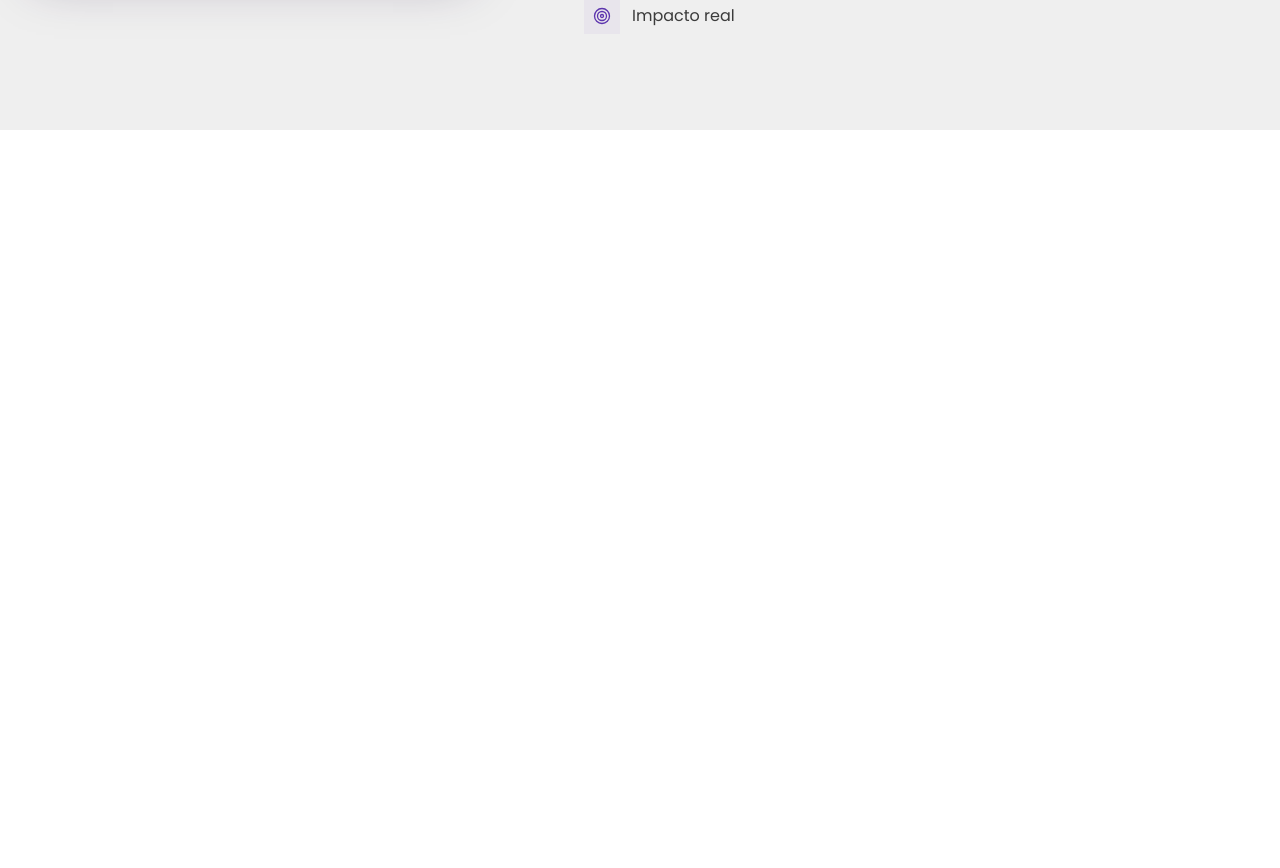
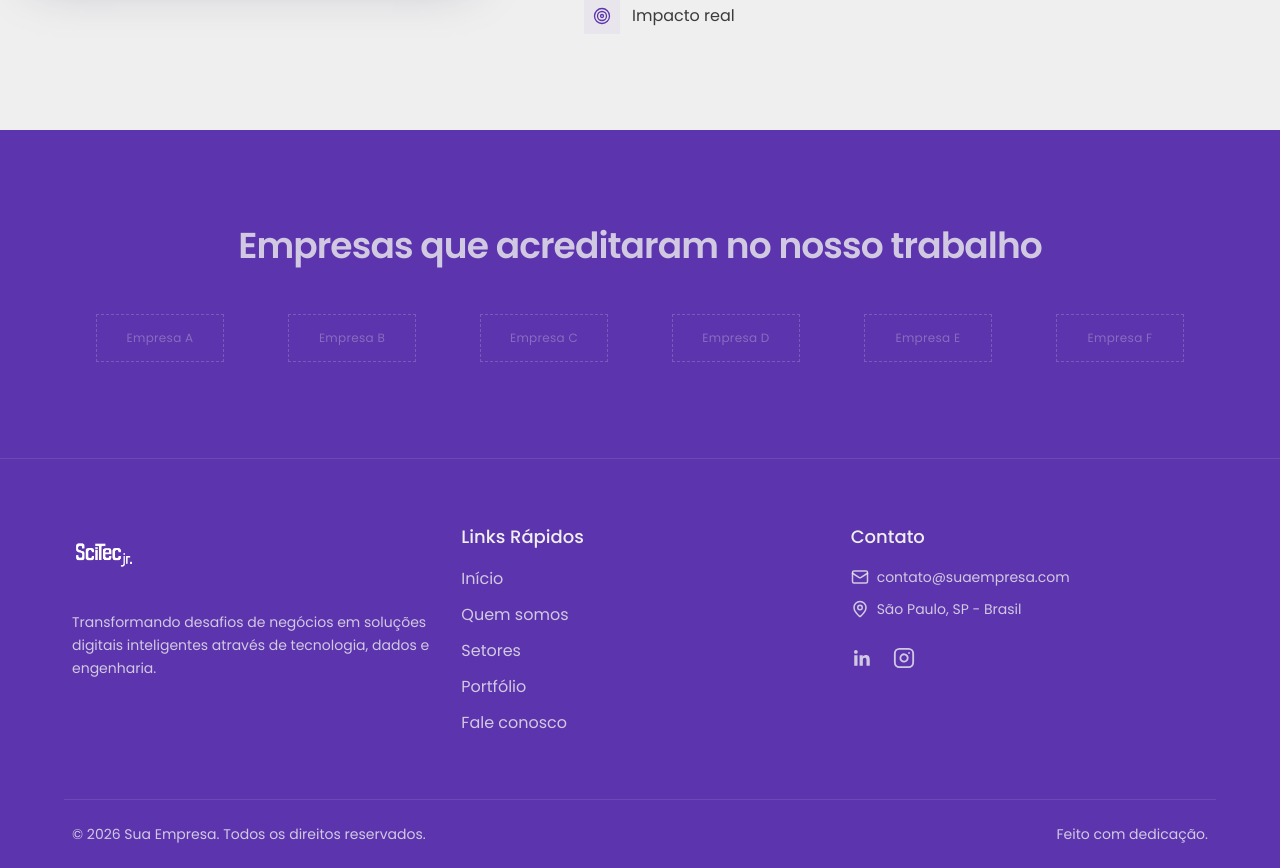
Before and after one commit to V1ct0rCanassa/Scitec, a React (Vite) app: page / in a window 1280 px wide. Shown: the part 1320-2188 px from the top of the page. Before the commit the page ends 1450 px from the top, so only its background shows below. Built offline with nearby package versions, Linux system fonts and the light colour scheme.

Commit message:
add about us section

```diff
--- a/index.html
+++ b/index.html
@@ -1,5 +1,5 @@
 <!doctype html>
-<html lang="en">
+<html lang="en" class="scroll-smooth">
     <head>
         <meta charset="UTF-8" />
         <link rel="icon" type="image/svg+xml" href="/branco1.png" />
--- a/package.json
+++ b/package.json
@@ -14,6 +14,7 @@
     "lucide-react": "^1.34.0",
     "react": "^19.2.8",
     "react-dom": "^19.2.8",
+    "simple-icons": "^16.28.0",
     "tailwindcss": "^4.3.3"
   },
   "devDependencies": {
--- a/src/App.tsx
+++ b/src/App.tsx
@@ -1,6 +1,8 @@
 import Header from "./components/header/header"
 import Hero from "./components/hero/hero"
 import AboutUs from "./components/about/about"
+import Footer from "./components/footer"
+import TrustedBy from "./components/trusted/trustedby"
 
 function App() {
 
@@ -8,7 +10,9 @@ function App() {
     <>
       <Header />
       <Hero />
-      <AboutUs/>
+      <AboutUs />
+      <TrustedBy/>
+      <Footer/>
     </>
   )
 }
--- a/src/components/about/about.tsx
+++ b/src/components/about/about.tsx
@@ -1,6 +1,28 @@
+import { useEffect, useRef, useState } from 'react'
 import { GraduationCap, Handshake, Target } from 'lucide-react'
 
 function AboutUs() {
+  const sectionRef = useRef<HTMLElement>(null)
+  const [visible, setVisible] = useState(false)
+
+  useEffect(() => {
+    const node = sectionRef.current
+    if (!node) return
+
+    const observer = new IntersectionObserver(
+      ([entry]) => {
+        if (entry.isIntersecting) {
+          setVisible(true)
+          observer.unobserve(node)
+        }
+      },
+      { threshold: 0.2 }
+    )
+
+    observer.observe(node)
+    return () => observer.disconnect()
+  }, [])
+
   const valores = [
     {
       nome: 'Aprendizado contínuo',
@@ -17,10 +39,18 @@ function AboutUs() {
   ]
 
   return (
-    <section id="quem-somos" className="relative bg-off-white overflow-hidden">
+    <section
+      ref={sectionRef}
+      id="quem-somos"
+      className="relative bg-off-white overflow-hidden"
+    >
       <div className="max-w-7xl mx-auto grid md:grid-cols-[0.85fr_1.15fr] items-stretch">
-        {/* Coluna esquerda — imagem */}
-        <div className="relative flex items-center justify-center px-4 md:px-0 md:pr-10 py-24 order-2 md:order-1">
+        {/* Coluna esquerda — imagem (entra vindo da esquerda) */}
+        <div
+          className={`relative flex items-center justify-center px-4 md:px-0 md:pr-10 py-24 order-2 md:order-1
+                     transition-all duration-700 ease-out
+                     ${visible ? 'opacity-100 translate-x-0' : 'opacity-0 -translate-x-16'}`}
+        >
           <div className="relative w-full max-w-2xl aspect-[3/2]">
             {/* Fundo em grade de pontos, sutil, tema "circuito" */}
             <div
@@ -40,7 +70,7 @@ function AboutUs() {
               <span className="absolute -bottom-1 -left-1 w-8 h-8 border-b-2 border-l-2 border-verde/70" />
               <span className="absolute -bottom-1 -right-1 w-8 h-8 border-b-2 border-r-2 border-verde/70" />
 
-              <div className="group w-full h-full border border-roxo-escuro/15 hover:border-verde/60 shadow-[0_25px_50px_-20px_rgba(46,26,71,0.35)] hover:shadow-[0_35px_60px_-15px_rgba(46,26,71,0.5)] overflow-hidden transition-all duration-300 ease-out -translate-y-0 hover:-translate-y-2">
+              <div className="group w-full h-full shadow-[0_25px_50px_-20px_rgba(46,26,71,0.35)] hover:shadow-[0_35px_60px_-15px_rgba(46,26,71,0.5)] overflow-hidden transition-all duration-300 ease-out -translate-y-0 hover:-translate-y-2">
                 <img
                   src="/src/assets/about.jpeg"
                   alt="descrição"
@@ -51,8 +81,13 @@ function AboutUs() {
           </div>
         </div>
 
-        {/* Coluna direita — copy */}
-        <div className="flex flex-col justify-center px-4 md:px-0 md:pl-10 py-24 order-1 md:order-2">
+        {/* Coluna direita — copy (entra vindo da direita) */}
+        <div
+          className={`flex flex-col justify-center px-4 md:px-0 md:pl-10 py-24 order-1 md:order-2
+                     transition-all duration-700 ease-out
+                     ${visible ? 'opacity-100 translate-x-0' : 'opacity-0 translate-x-16'}`}
+          style={{ transitionDelay: visible ? '120ms' : '0ms' }}
+        >
           <h2 className="max-w-full font-texto font-semibold text-roxo-escuro text-4xl sm:text-5xl leading-[1.08] tracking-tight whitespace-nowrap">
             Quem é a <span className="text-verde">SciTec</span>?
           </h2>
--- a/src/components/footer.tsx
+++ b/src/components/footer.tsx
@@ -1,4 +1,5 @@
-import { Instagram, Linkedin, Mail, MapPin } from 'lucide-react'
+import { Mail, MapPin } from 'lucide-react'
+import { Linkedin, Instagram } from './icons/socialIcons'
 
 function Footer() {
   const links = [
--- /dev/null
+++ b/src/components/icons/socialIcons.tsx
@@ -0,0 +1,35 @@
+export function Linkedin({ size = 24, className = '' }) {
+  return (
+    <svg
+      xmlns="http://www.w3.org/2000/svg"
+      width={size}
+      height={size}
+      viewBox="0 0 24 24"
+      fill="currentColor"
+      className={className}
+    >
+      <path d="M20.447 20.452h-3.554v-5.569c0-1.328-.027-3.037-1.852-3.037-1.853 0-2.136 1.445-2.136 2.939v5.667H9.351V9h3.414v1.561h.049c.476-.9 1.637-1.85 3.37-1.85 3.601 0 4.267 2.37 4.267 5.455v6.286zM5.337 7.433a2.062 2.062 0 1 1 0-4.125 2.062 2.062 0 0 1 0 4.125zM7.114 20.452H3.558V9h3.556v11.452z"/>
+    </svg>
+  )
+}
+
+export function Instagram({ size = 24, className = '' }) {
+  return (
+    <svg
+      xmlns="http://www.w3.org/2000/svg"
+      width={size}
+      height={size}
+      viewBox="0 0 24 24"
+      fill="none"
+      stroke="currentColor"
+      strokeWidth="2"
+      strokeLinecap="round"
+      strokeLinejoin="round"
+      className={className}
+    >
+      <rect x="2" y="2" width="20" height="20" rx="5" ry="5"/>
+      <path d="M16 11.37A4 4 0 1 1 12.63 8 4 4 0 0 1 16 11.37z"/>
+      <line x1="17.5" y1="6.5" x2="17.5" y2="6.5"/>
+    </svg>
+  )
+}
--- /dev/null
+++ b/src/components/trusted/trustedby.tsx
@@ -0,0 +1,69 @@
+import { useEffect, useRef, useState } from 'react'
+
+function TrustedBy() {
+  const sectionRef = useRef<HTMLElement>(null)
+  const [visible, setVisible] = useState(false)
+
+  useEffect(() => {
+    const node = sectionRef.current
+    if (!node) return
+
+    const observer = new IntersectionObserver(
+      ([entry]) => {
+        if (entry.isIntersecting) {
+          setVisible(true)
+          observer.unobserve(node)
+        }
+      },
+      { threshold: 0.15, rootMargin: '0px 0px -80px 0px' }
+    )
+
+    observer.observe(node)
+    return () => observer.disconnect()
+  }, [])
+
+  // Placeholder — troque cada "nome" por uma logo real:
+  // <img src="/caminho/da/logo.png" alt={nome} className="max-h-full max-w-full w-auto h-auto object-contain brightness-0 invert opacity-50 group-hover:opacity-100 transition-all duration-300" />
+  const empresas = [
+    'Empresa A',
+    'Empresa B',
+    'Empresa C',
+    'Empresa D',
+    'Empresa E',
+    'Empresa F',
+  ]
+
+  return (
+    <section ref={sectionRef} className="relative bg-roxo-escuro py-24 overflow-hidden">
+      <div className="relative max-w-6xl mx-auto px-4">
+        <h2
+          className={`text-center font-texto font-semibold text-3xl sm:text-4xl text-off-white/80 tracking-tight
+                      transition-all duration-1000 ease-out
+                      ${visible ? 'opacity-100 translate-y-0 scale-100' : 'opacity-0 translate-y-10 scale-95'}`}
+        >
+          Empresas que acreditaram no nosso trabalho
+        </h2>
+
+        <div className="mt-12 flex flex-wrap items-center justify-center gap-x-16 gap-y-10">
+          {empresas.map((nome, index) => (
+            <div
+              key={nome}
+              className={`group cursor-default flex items-center justify-center h-12 w-32
+                         transition-all duration-700 ease-out
+                         ${visible ? 'opacity-100 translate-y-0 scale-100' : 'opacity-0 translate-y-12 scale-90'}`}
+              style={{ transitionDelay: visible ? `${300 + index * 120}ms` : '0ms' }}
+            >
+              <div className="h-full w-full border border-dashed border-off-white/20 flex items-center justify-center transition-colors duration-300 group-hover:border-verde/50">
+                <span className="font-texto text-xs text-off-white/30 tracking-wide">
+                  {nome}
+                </span>
+              </div>
+            </div>
+          ))}
+        </div>
+      </div>
+    </section>
+  )
+}
+
+export default TrustedBy
```
Also changed, not shown: src/components/hero/hero.tsx (+31 -6 lines), 1 other file (tests, documents, lock files or other folders).
